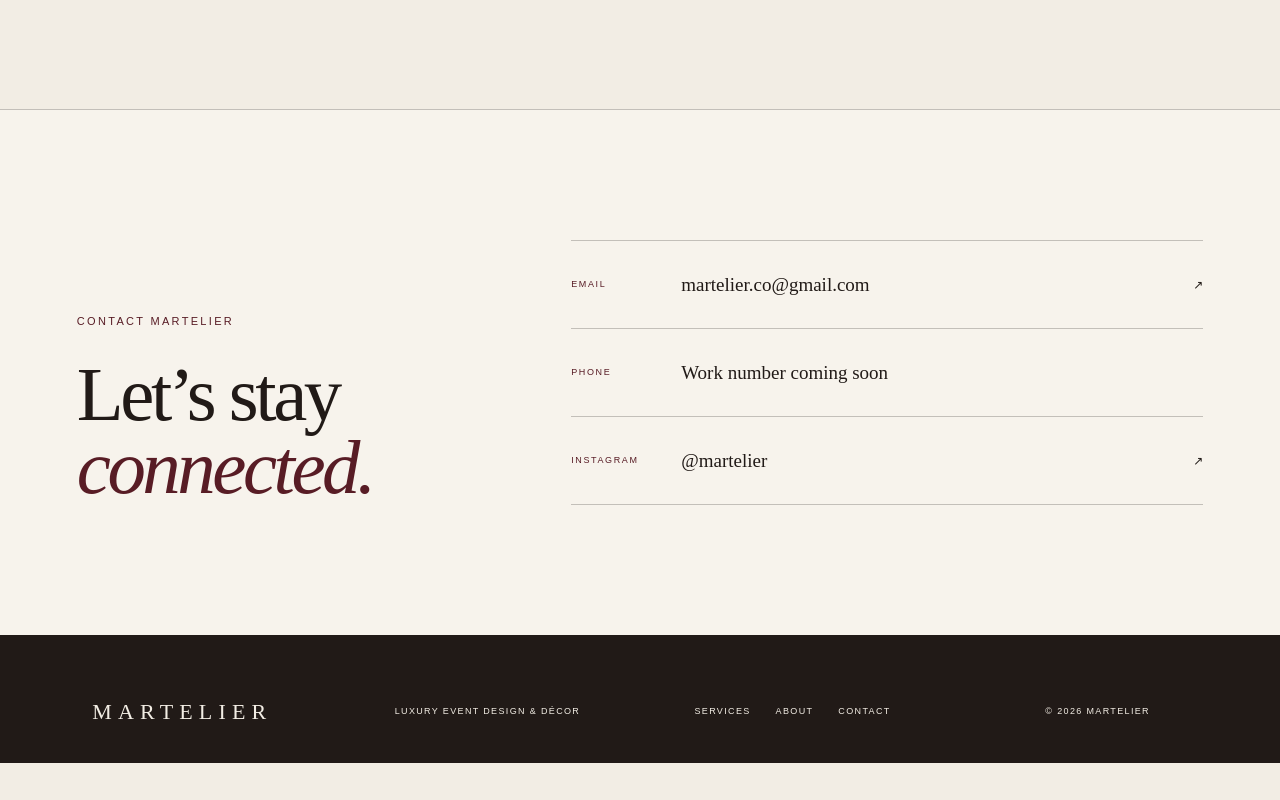
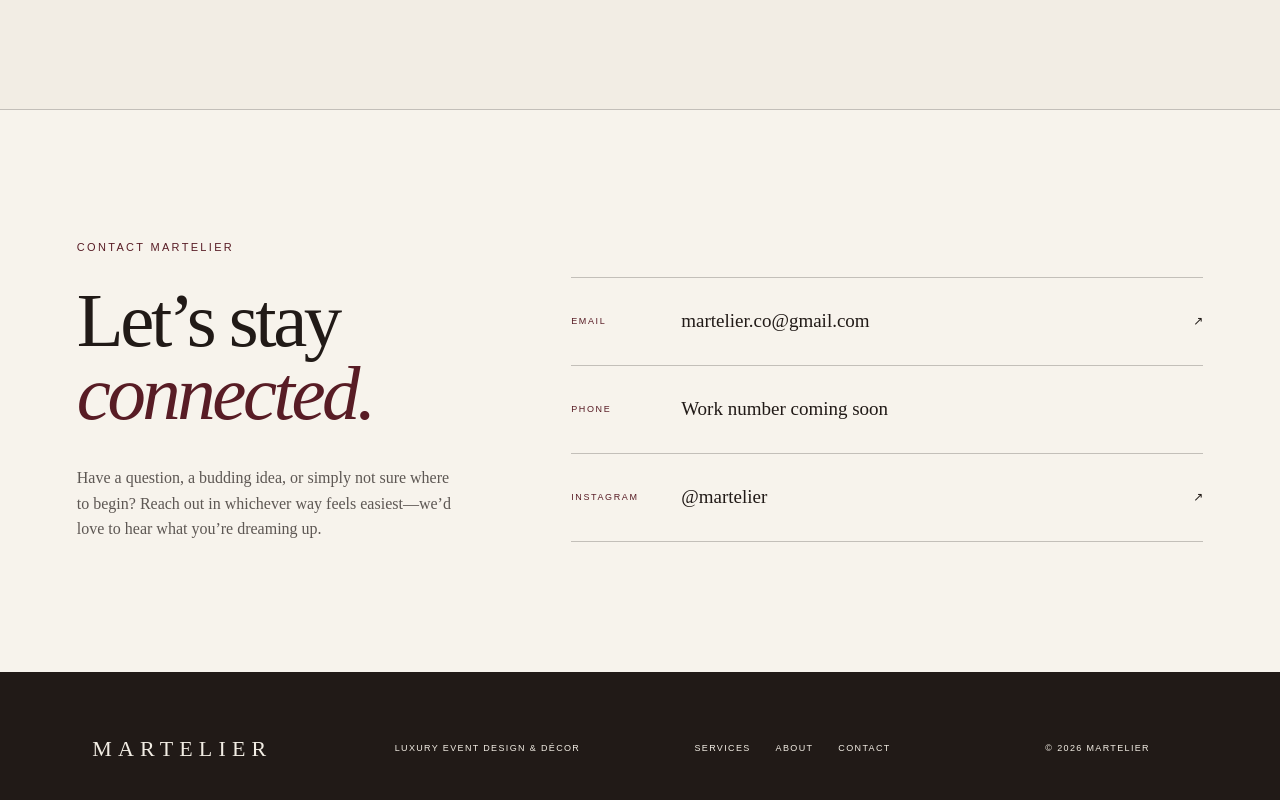
Before and after one commit to mariamcodess/martelier, a Next.js app: page / in a window 1280 px wide. Shown: the part 4713-5513 px from the top of the page. Before the commit the page ends 5476 px from the top, so only its background shows below. Built offline with nearby package versions, Linux system fonts and the light colour scheme.

Commit message:
Warm up contact section copy

```diff
--- a/app/globals.css
+++ b/app/globals.css
@@ -317,6 +317,12 @@ em { color: var(--oxblood); font-weight: 400; }
   font: 400 clamp(52px, 6vw, 92px)/.96 var(--serif);
   letter-spacing: -.045em;
 }
+.contact-note {
+  max-width: 470px;
+  margin: 34px 0 0;
+  color: rgba(33,26,23,.72);
+  font: 16px/1.6 var(--serif);
+}
 .contact-list { border-top: 1px solid var(--line); }
 .contact-list > * {
   display: grid;
--- a/app/page.tsx
+++ b/app/page.tsx
@@ -180,6 +180,11 @@ export default function Home() {
         <div className="contact-intro">
           <p className="section-label">Contact Martelier</p>
           <h2>Let’s stay<br /><em>connected.</em></h2>
+          <p className="contact-note">
+            Have a question, a budding idea, or simply not sure where to begin?
+            Reach out in whichever way feels easiest—we’d love to hear what
+            you’re dreaming up.
+          </p>
         </div>
         <div className="contact-list">
           <a href="mailto:martelier.co@gmail.com">
```
